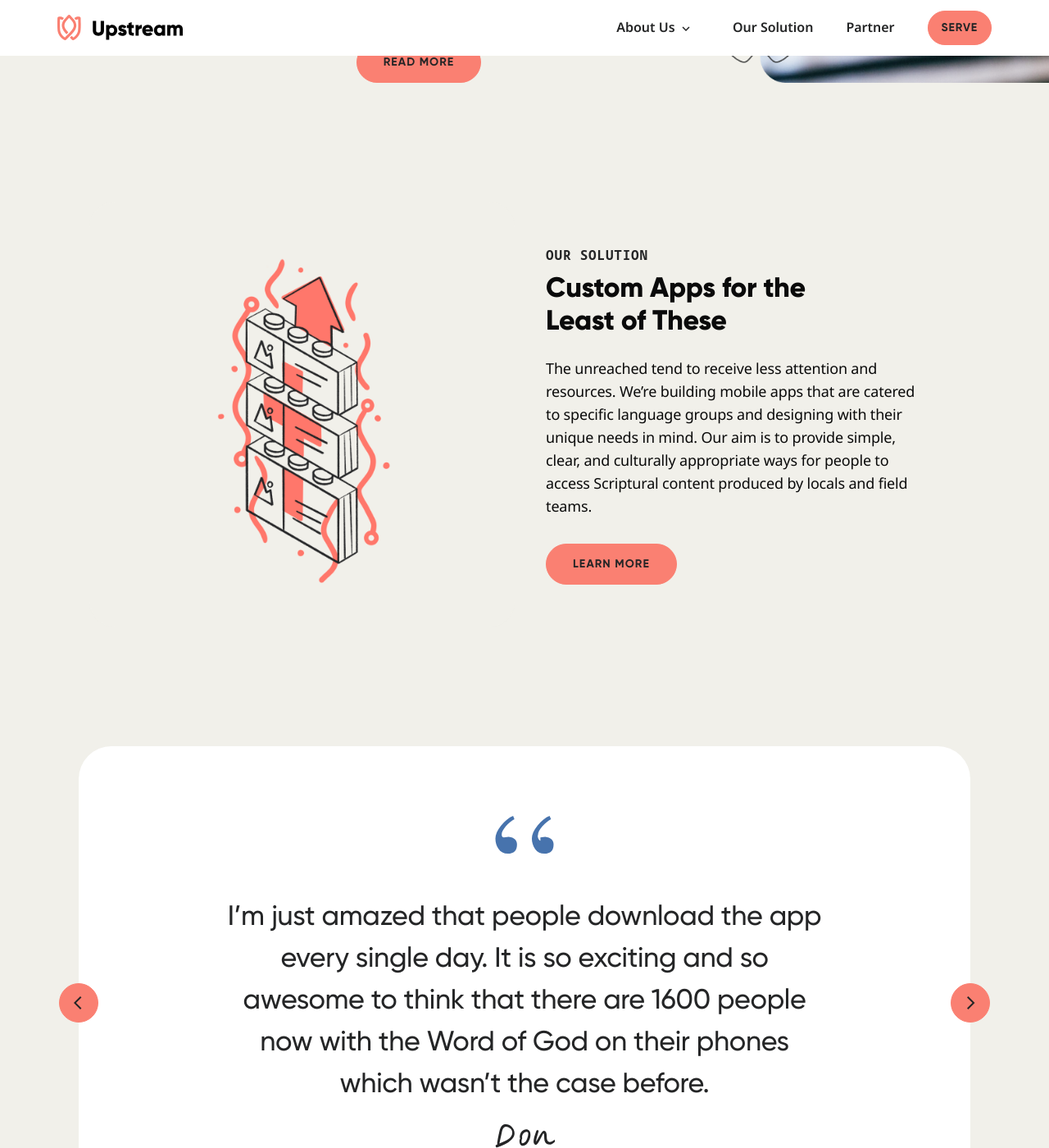
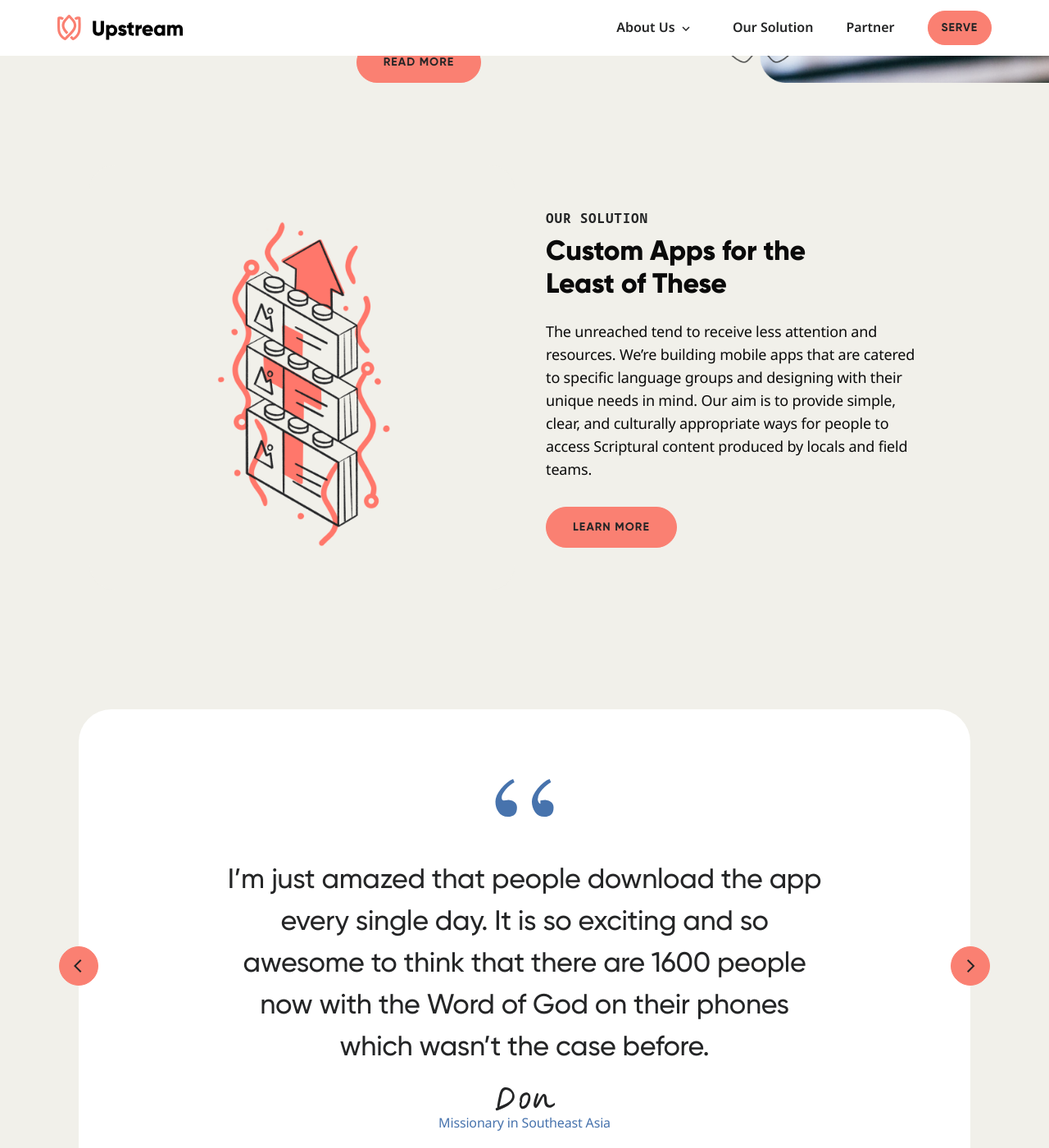
Before and after one commit to UpstreamCode/upstreamcode.github.io, a Jekyll site: the page built from _pages/index.html, in a window 1280 px wide and 1400 px high, scrolled down 1277 px. Shown: the whole window at 82% size. Built offline with Jekyll 4.4.1, drawn with Linux system fonts in a browser that asks for light colours; comment, search, counter and statistics services are not loaded.

Commit message:
Updated favicons
Updated favicons, as well as some spacing and text styling.

```diff
--- a/_includes/head.html
+++ b/_includes/head.html
@@ -7,5 +7,13 @@
 <link rel="preconnect" href="https://fonts.gstatic.com" crossorigin>
 <link href="https://fonts.googleapis.com/css2?family=Noto+Sans+Mono:wght@500;600&family=Noto+Sans:wght@400;600;700&display=swap" rel="stylesheet">
 <link rel="stylesheet" href="{{ "/assets/main.css" | relative_url }}">
-  <link rel="icon" type="image/png" href="{{ "/assets/favicon.png" | relative_url }}">
+<link rel="apple-touch-icon" sizes="180x180" href="/assets/apple-touch-icon.png">
+<link rel="icon" type="image/png" sizes="32x32" href="/assets/favicon-32x32.png">
+<link rel="icon" type="image/png" sizes="16x16" href="/assets/favicon-16x16.png">
+<link rel="manifest" href="/assets/site.webmanifest">
+<link rel="mask-icon" href="/assets/safari-pinned-tab.svg" color="#242526">
+<link rel="shortcut icon" href="/assets/favicon.ico">
+<meta name="msapplication-TileColor" content="#1d1d1d">
+<meta name="msapplication-config" content="/assets/browserconfig.xml">
+<meta name="theme-color" content="#ffffff">
 </head>
--- a/_sass/base.scss
+++ b/_sass/base.scss
@@ -634,7 +634,7 @@
 
   @include media-breakpoint-down(sm) {
     background-position: 87% 102% !important;
-    padding-bottom: 20px !important;
+    padding-bottom: 24px !important;
     background: linear-gradient(rgba(0, 0, 0, 0.5), rgba(0, 0, 0, 0.5)), url("images/woman-on-phone.jpg");
     background-repeat: no-repeat;
     background-size: 1052px;
@@ -1256,7 +1256,7 @@
   }
 
   #content-box-2 {
-    margin-top: 145px;
+    margin-top: 100px;
 
     @include media-breakpoint-up(md) {
       .content-box {
@@ -1409,6 +1409,10 @@
           margin-top: 0px;
         }
       }
+
+      &.member-role {
+        font-style: italic;
+      }
     }
 
     .team-member {
```
Also changed, not shown: _pages/about.html (+6 -6 lines), assets/browserconfig.xml (added, +9 -0 lines), assets/android-chrome-192x192.png (added), assets/android-chrome-512x512.png (added), assets/apple-touch-icon.png (added), assets/favicon-16x16.png (added), assets/favicon-32x32.png (added), assets/favicon.ico (added), assets/favicon.png (deleted), assets/mstile-150x150.png (added), assets/safari-pinned-tab.svg (added), assets/site.webmanifest (added), 1 other file.
